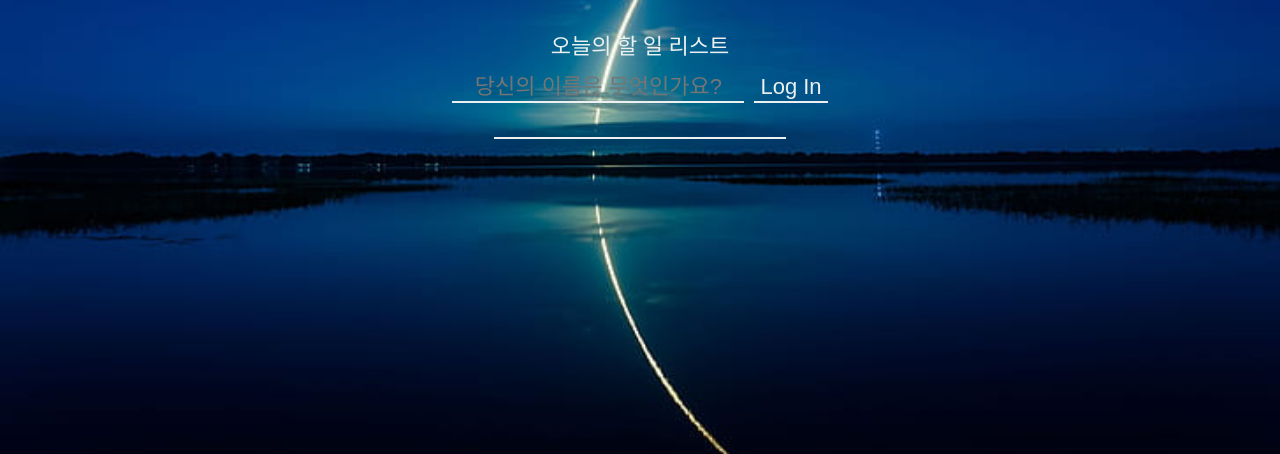
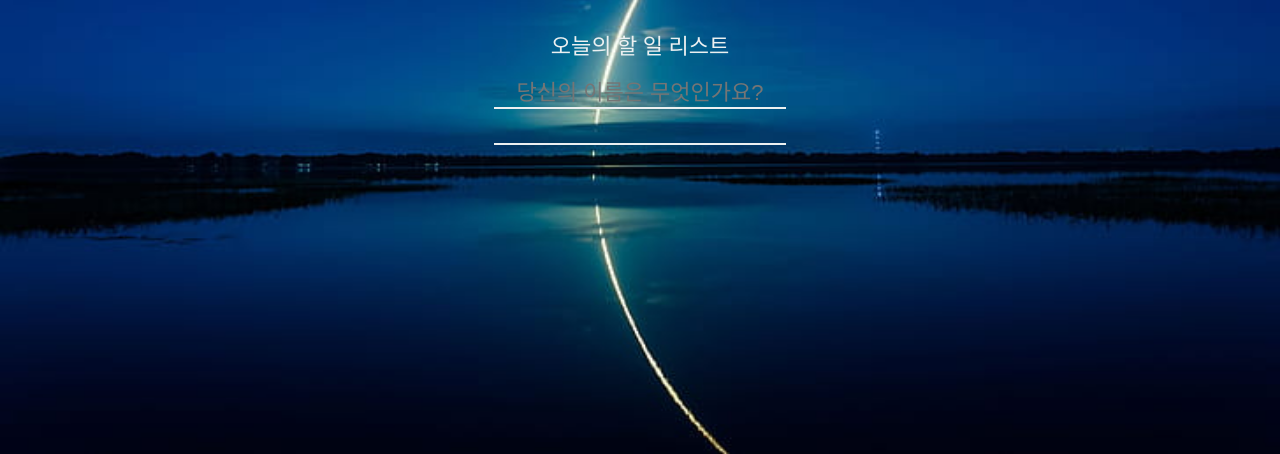
Before and after one commit to JanghoBae1/JanghoBae1.github.io, a plain HTML site: page index.html in a window 1280 px wide. Shown: the part 346-800 px from the top of the page. Drawn offline with Linux system fonts and the light colour scheme.

Commit message:
Update index.html

```diff
--- a/index.html
+++ b/index.html
@@ -15,9 +15,9 @@
     <h4 class="js-greetings greetings"></h4>
 
     <h5>오늘의 할 일 리스트</h5>
- <form class="hidden" id="login-form">
-      <input required maxlength="15" type-"text" placeholder="당신의 이름은 무엇인가요?" />
-      <input type="submit" value="Log In" />
+
+    <form class="js-form form">
+      <input type="text" placeholder="당신의 이름은 무엇인가요?" />
     </form>
 
     <form class="js-toDoForm">
```
